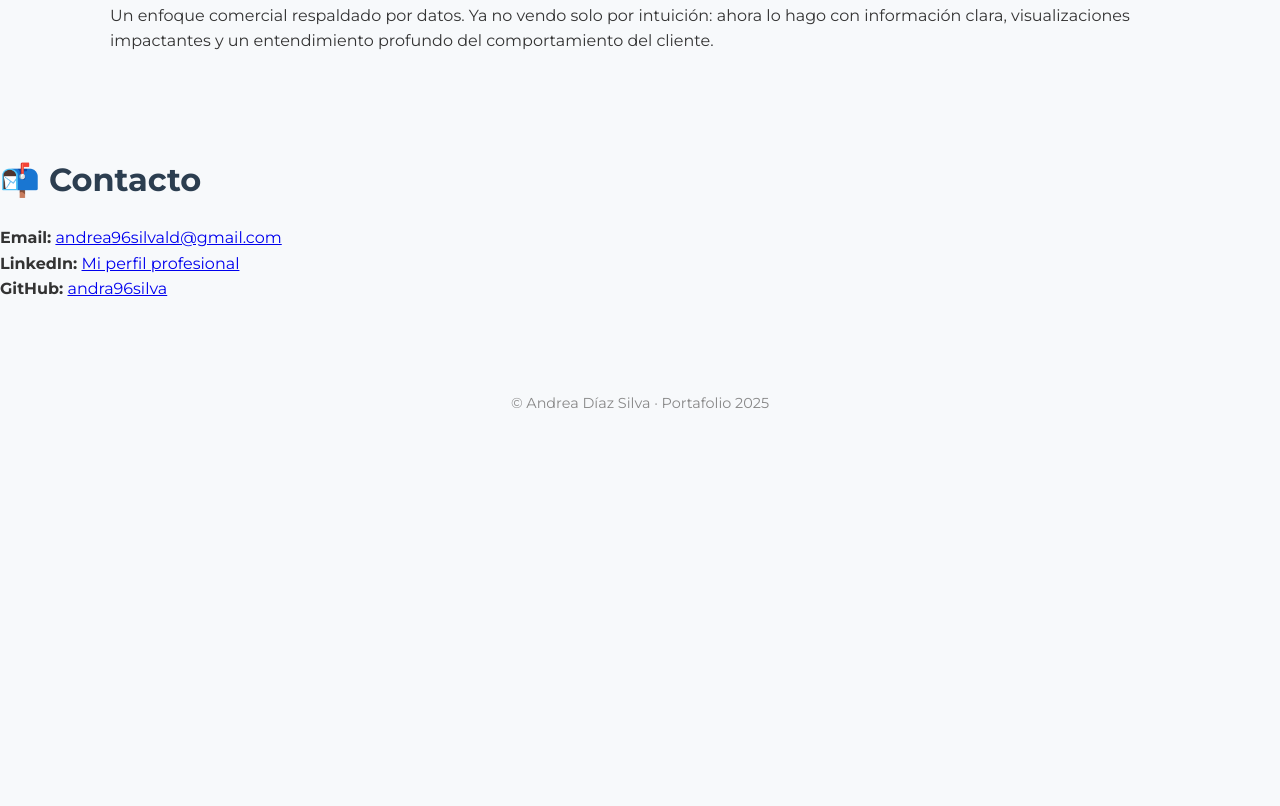
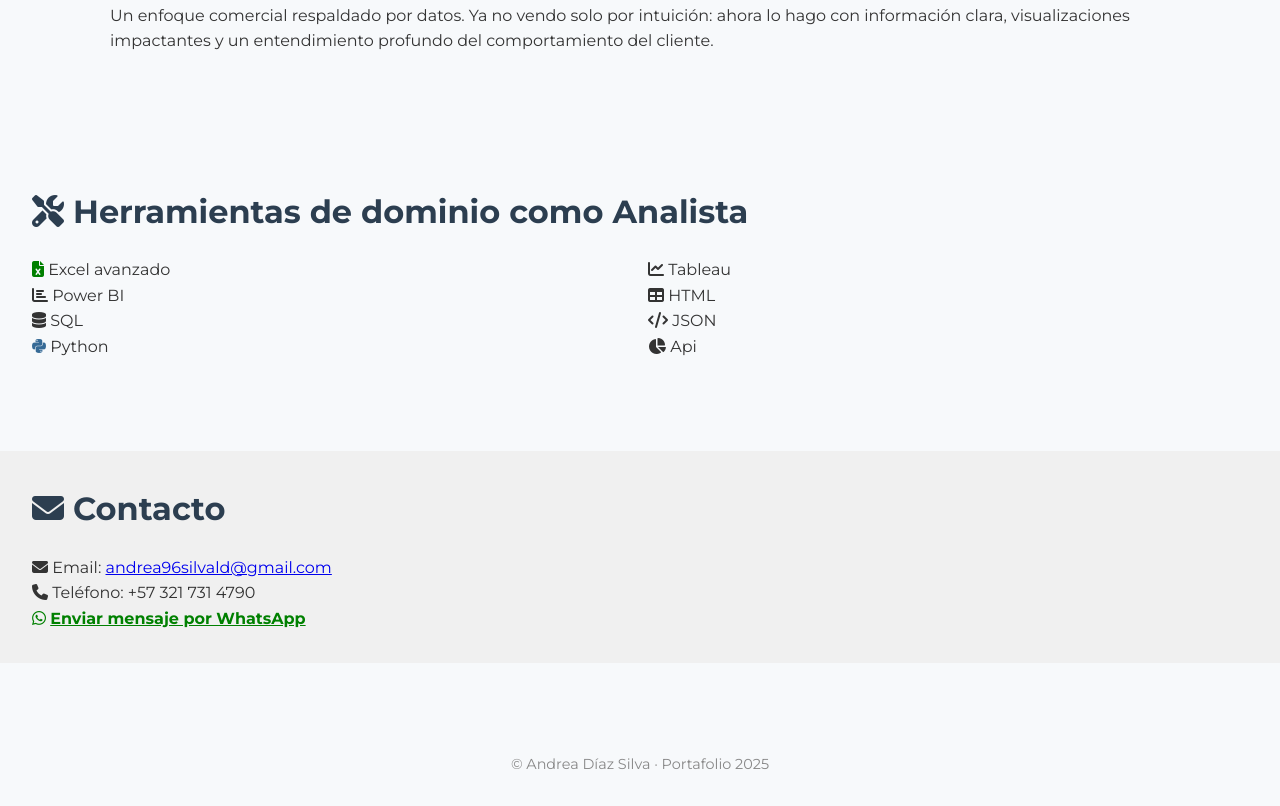
Before and after one commit to andra96silva/andra96silva.github.io, a plain HTML site: page index.html in a window 1280 px wide. Shown: the part 1695-2501 px from the top of the page. Before the commit the page ends 2140 px from the top, so only its background shows below. Drawn offline with Linux system fonts and the light colour scheme.

Commit message:
Update index.html

```diff
--- a/index.html
+++ b/index.html
@@ -117,8 +117,11 @@
       }
     }
   </style>
+   <link rel="stylesheet" href="https://cdnjs.cloudflare.com/ajax/libs/font-awesome/6.5.0/css/all.min.css">
+
 </head>
 <body>
+
 
   <header>
     <h1>¡Hola! Soy Andrea Diaz Silva</h1>
@@ -129,7 +132,7 @@
     <section>
       <h2>Sobre mí</h2>
       <p>
-        Hola, soy Andrea Lizeth Díaz Silva, asesora de ventas especializada en el sector automotriz con una sólida trayectoria impulsando el crecimiento comercial y la satisfacción del cliente. Recientemente amplié mi perfil profesional al completar un bootcamp como Analista de Datos, lo que me ha permitido integrar herramientas de análisis, visualización y estrategia basada en datos para optimizar procesos de venta, detectar oportunidades de mercado y tomar decisiones más informadas.
+        Hola, soy Andrea Lizeth Díaz Silva, asesora de ventas especializada en la industria automotriz con una sólida trayectoria impulsando el crecimiento comercial y la satisfacción del cliente. Recientemente amplié mi perfil profesional al completar un bootcamp como Analista de Datos, lo que me ha permitido integrar herramientas de análisis, visualización y estrategia basada en datos para optimizar procesos de venta, detectar oportunidades de mercado y tomar decisiones más informadas.
 
 Mi mayor fortaleza es combinar la experiencia práctica en ventas con una mirada analítica y digital, aportando soluciones concretas que mejoran tanto la experiencia del cliente como los resultados del negocio.
 
@@ -160,7 +163,7 @@ El proyecto consistió en el procesamiento y análisis de una base de datos comp
         </div>
 
         <div class="project-card">
-          <h3>🤖 Optimización de gastos de marketing para Showz</h3>
+          <h3>Optimización de gastos de marketing para Showz</h3>
           <p>Como parte de mi formación en análisis de datos en TripleTen, fui seleccionado para realizar prácticas en el departamento de analítica de Showz, una empresa dedicada a la venta de entradas para eventos. Mi primera tarea consistió en analizar los datos históricos con el objetivo de optimizar los gastos de marketing.
 
 Objetivo del proyecto:
@@ -182,12 +185,36 @@ Este proyecto me permitió aplicar técnicas de análisis exploratorio, cohortes
     </section>
   </div>
 
-  <section id="contacto">
-  <h2>📬 Contacto</h2>
-  <p><strong>Email:</strong> <a href="andrea96silvald@gmail.com">andrea96silvald@gmail.com</a></p>
-  <p><strong>LinkedIn:</strong> <a href="www.linkedin.com/in/andrea-lizeth-díaz" target="_blank">Mi perfil profesional</a></p>
-  <p><strong>GitHub:</strong> <a href="https://github.com/andra96silva" target="_blank">andra96silva</a></p>
-</section>
+  <section id="herramientas" style="padding: 2em;">
+      <h2><i class="fas fa-tools"></i> Herramientas de dominio como Analista</h2>
+      <ul style="columns: 2; list-style: none; padding: 0;">
+        <li><i class="fas fa-file-excel" style="color: green;"></i> Excel avanzado</li>
+        <li><i class="fas fa-chart-bar"></i> Power BI</li>
+        <li><i class="fas fa-database"></i> SQL</li>
+        <li><i class="fab fa-python" style="color: #366A96;"></i> Python</li>
+        <li><i class="fas fa-chart-line"></i> Tableau</li>
+        <li><i class="fas fa-table"></i> HTML</li>
+        <li><i class="fas fa-code"></i> JSON</li>
+        <li><i class="fas fa-chart-pie"></i> Api</li>
+      </ul>
+    </section>
+
+    <!-- 📬 Sección de Contacto -->
+    <section id="contacto" style="padding: 2em; background-color: #f0f0f0;">
+      <h2><i class="fas fa-envelope"></i> Contacto</h2>
+      <ul style="list-style: none; padding: 0;">
+        <li><i class="fas fa-envelope"></i> Email: <a href="andrea96silvald@gmail.com">andrea96silvald@gmail.com</a></li>
+        <li><i class="fas fa-phone"></i> Teléfono: +57 321 731 4790</li>
+        <li>
+          <i class="fab fa-whatsapp" style="color: green;"></i>
+          <a href="https://wa.me/573001234567" target="_blank" style="color: green; font-weight: bold;">
+            Enviar mensaje por WhatsApp
+          </a>
+        </li>
+      </ul>
+    </section>
+  </main>
+
 
 
   <footer>
```
